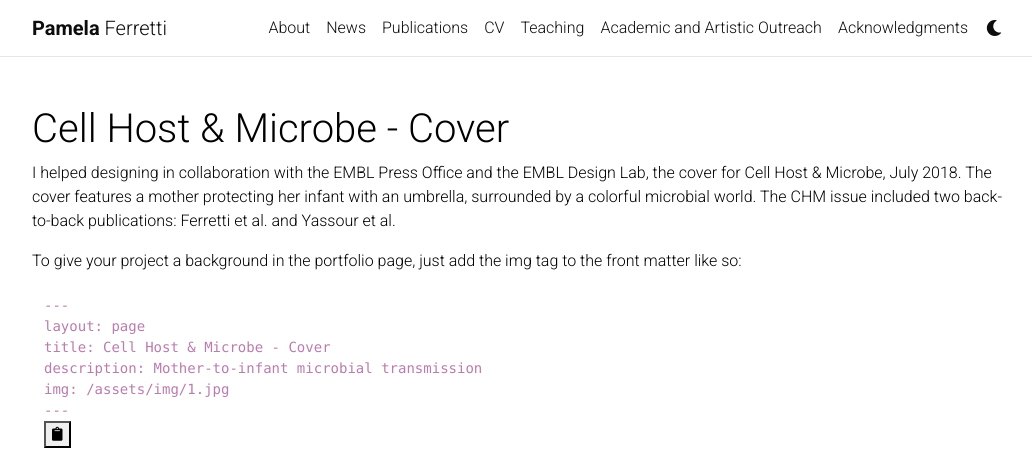
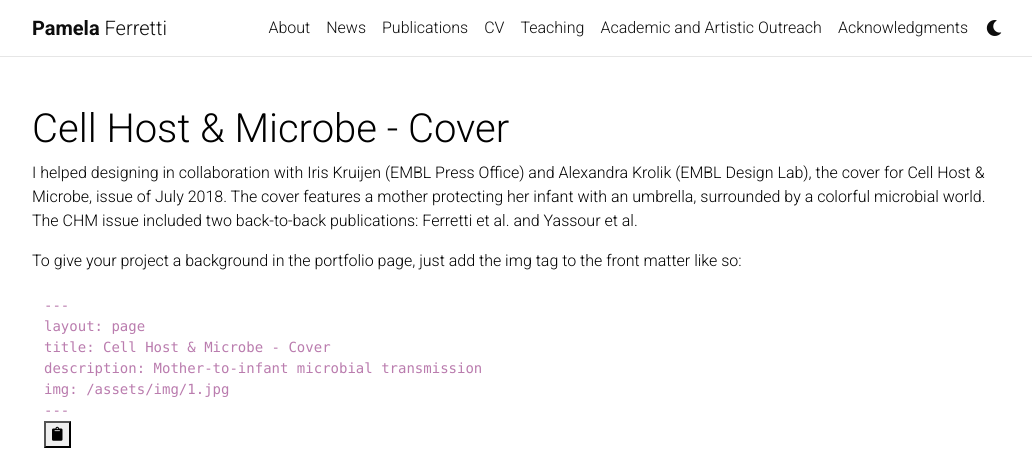
Before and after one commit to pamelaferretti/pamelaferretti.github.io, a Jekyll site: the page built from _projects/1_project.md, in a window 1280 px wide and 1400 px high. Shown: the top 450 px of the window, without its empty margins (123-1155 px from the left). Built offline with Jekyll 4.4.1, drawn with Linux system fonts in a browser that asks for light colours; full-size pictures stand in for the smaller copies a plugin makes; comment, search, counter and statistics services are not loaded; a style sheet for code colours, icons or effects is not loaded; some of the changed text lies outside the part shown; grey boxes are pictures that could not be loaded.

Commit message:
Update 1_project.md
extended description

```diff
--- a/_projects/1_project.md
+++ b/_projects/1_project.md
@@ -7,7 +7,7 @@
 category: work
 ---
 
-I helped designing in collaboration with the EMBL Press Office and the EMBL Design Lab, the cover for Cell Host & Microbe, July 2018. The cover features a mother protecting her infant with an umbrella, surrounded by a colorful microbial world. The CHM issue included two back-to-back publications: Ferretti et al. and Yassour et al.
+I helped designing in collaboration with Iris Kruijen (EMBL Press Office) and Alexandra Krolik (EMBL Design Lab), the cover for Cell Host & Microbe, issue of July 2018. The cover features a mother protecting her infant with an umbrella, surrounded by a colorful microbial world. The CHM issue included two back-to-back publications: Ferretti et al. and Yassour et al.
 
 To give your project a background in the portfolio page, just add the img tag to the front matter like so:
 
@@ -22,21 +22,9 @@
     <div class="col-sm mt-3 mt-md-0">
         {% include figure.html path="assets/img/1.jpg" title="example image" class="img-fluid rounded z-depth-1" %}
     </div>
-    <div class="col-sm mt-3 mt-md-0">
-        {% include figure.html path="assets/img/3.jpg" title="example image" class="img-fluid rounded z-depth-1" %}
-    </div>
-    <div class="col-sm mt-3 mt-md-0">
-        {% include figure.html path="assets/img/5.jpg" title="example image" class="img-fluid rounded z-depth-1" %}
-    </div>
-</div>
-<div class="caption">
-    Caption photos easily. On the left, a road goes through a tunnel. Middle, leaves artistically fall in a hipster photoshoot. Right, in another hipster photoshoot, a lumberjack grasps a handful of pine needles.
-</div>
-<div class="row">
-    <div class="col-sm mt-3 mt-md-0">
-        {% include figure.html path="assets/img/1.jpg" title="example image" class="img-fluid rounded z-depth-1" %}
-    </div>
 </div>
 <div class="caption">
     Cell Host and Microbes Cover published in july 2018
 </div>
+
+Curious how we got there? You can check out the brainstorming ideas below
```
